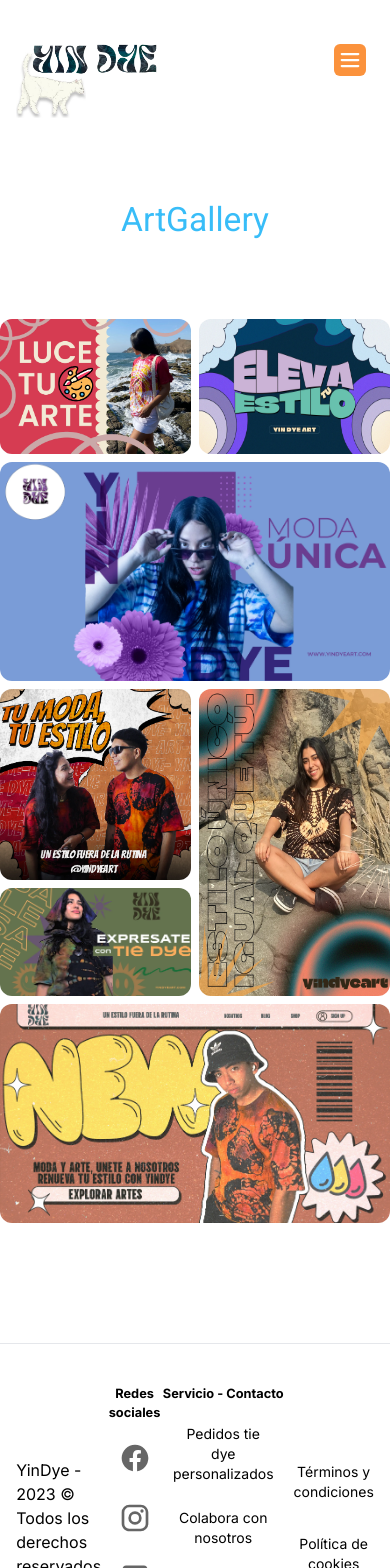
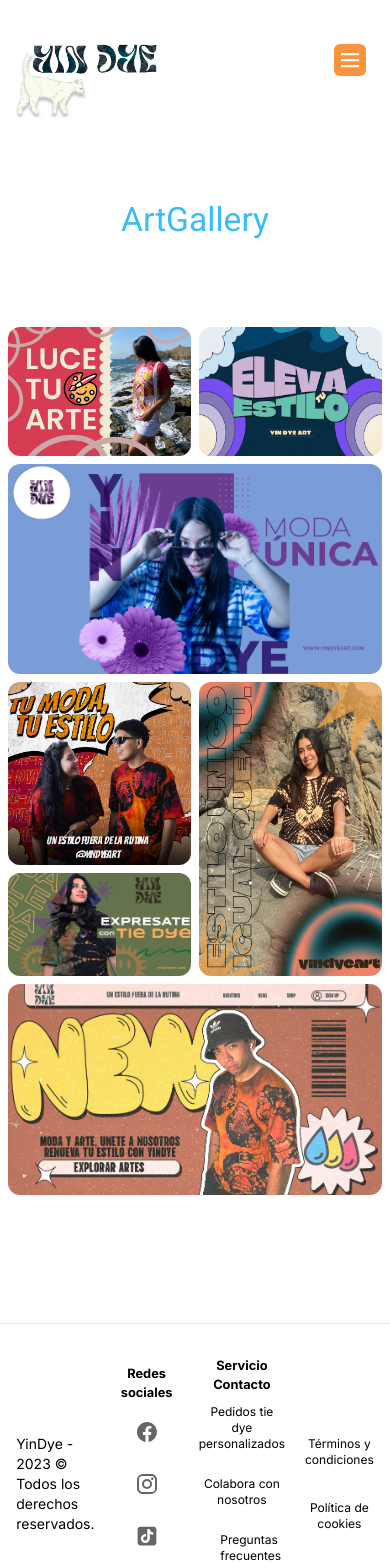
Before and after one commit to enzoosorio/yindye2.0, a Next.js app: page /artgallery in a window 390 px wide. Shown: the top 1568 px of the page. Built offline with nearby package versions, Linux system fonts and the light colour scheme; a web font is replaced by a local one.

Commit message:
doing little changes in footer, textEffect and gallery

```diff
--- a/src/components/Footer.jsx
+++ b/src/components/Footer.jsx
@@ -1,7 +1,7 @@
 export default function Footer() {
   return (
     <section className="relative flex w-11/12 md:w-full  2xl:w-[1080px] mx-auto items-center justify-center mt-20  mb-3 gap-5 ">
-      <h2 className="w-20 text-md">
+      <h2 className="w-20 text-sm md:text-base ">
         YinDye - 2023 &copy; Todos los derechos reservados.
       </h2>
       <div className="flex flex-col items-center justify-center w-3/12">
@@ -11,8 +11,7 @@
         <div className="flex flex-col gap-7 md:gap-5">
           <svg
             xmlns="http://www.w3.org/2000/svg"
-            width="32"
-            height="32"
+            className="w-6 h-6 md:w-8 md:h-8"
             viewBox="0 0 24 24"
           >
             <path
@@ -22,8 +21,7 @@
           </svg>
           <svg
             xmlns="http://www.w3.org/2000/svg"
-            width="32"
-            height="32"
+            className="w-6 h-6 md:w-8 md:h-8"
             viewBox="0 0 24 24"
           >
             <path
@@ -33,8 +31,7 @@
           </svg>
           <svg
             xmlns="http://www.w3.org/2000/svg"
-            width="32"
-            height="32"
+            className="w-6 h-6 md:w-8 md:h-8"
             viewBox="0 0 1024 1024"
           >
             <path
@@ -46,16 +43,18 @@
         </div>
       </div>
       <div className="flex flex-col items-center justify-center w-4/12 ">
-        <small className="absolute text-center -top-10">
-          <b>Servicio - Contacto</b>
+        <small className="absolute text-center -top-12 md:-top-10  w-20 md:w-auto">
+          <b>
+            Servicio <span className="hidden md:inline">-</span> Contacto
+          </b>
         </small>
-        <div className="text-sm flex flex-col items-center justify-center text-center gap-6">
-          <p>Pedidos tie dye personalizados</p>
+        <div className="text-xs md:text-sm flex flex-col items-center justify-center text-center gap-6">
+          <p className="">Pedidos tie dye personalizados</p>
           <p>Colabora con nosotros</p>
-          <p>Preguntas frecuentes</p>
+          <p className=" w-1/2 sm:w-full">Preguntas frecuentes</p>
         </div>
       </div>
-      <div className="flex flex-col items-center justify-center gap-8 text-sm w-3/12  text-center">
+      <div className="flex flex-col items-center justify-center gap-8 text-xs md:text-sm w-3/12  text-center">
         <p>Términos y condiciones</p>
         <p>Política de cookies</p>
       </div>
--- a/src/components/Gallery.jsx
+++ b/src/components/Gallery.jsx
@@ -40,7 +40,7 @@
       >
         ArtGallery
       </h1>
-      <div className="w-full 2xl:w-[1080px] grid grid-cols-4 mx-auto mt-36 mb-20 gap-2 ">
+      <div className="w-full 2xl:w-[1080px] grid grid-cols-4 mx-auto mt-36 mb-20 gap-2 p-2 md:p-0">
         <Image
           ref={image1Ref}
           src={Gallery1}
--- a/src/components/textEffect.jsx
+++ b/src/components/textEffect.jsx
@@ -3,9 +3,11 @@
 import useIsVisible from "@/utils/useIsVisible";
 import { useRef } from "react";
 
-export default function TextEffect() {
+export default function TextEffect({ children }) {
   const subtitleRef = useRef();
   const isVisible = useIsVisible(subtitleRef);
+
+  const arrayChildren = children?.split("");
 
   return (
     <>
@@ -15,36 +17,12 @@
           isVisible ? "opacity-100" : "opacity-0"
         }`}
       >
-        <span className="hover:text-4xl hover:text-blue-700 lg:hover:text-4.5xl transition-colors duration-75">
-          A
-        </span>
-        <span className="hover:text-4xl hover:text-blue-700 lg:hover:text-4.5xl transition-colors duration-75">
-          r
-        </span>
-        <span className="hover:text-4xl hover:text-blue-700 lg:hover:text-4.5xl transition-colors duration-75">
-          t
-        </span>
-        <span className="hover:text-4xl hover:text-blue-700  lg:hover:text-4.5xl transition-colors duration-75">
-          b
-        </span>
-        <span className="hover:text-4xl hover:text-blue-700 lg:hover:text-4.5xl transition-colors duration-75">
-          l
-        </span>
-        <span className="hover:text-4xl hover:text-blue-700 lg:hover:text-4.5xl transition-colors duration-75">
-          o
-        </span>
-        <span className="hover:text-4xl hover:text-blue-700 lg:hover:text-4.5xl transition-colors duration-75">
-          g
-        </span>
-      </h2>
-      <h2
-        className={`mt-[20px] 2xl:w-[1080px] text-center md:text-left text-lg lg:text-xl text-pretty font-bold text-gray-500 w-11/12 md:w-full mx-auto transition-opacity duration-[1000ms] ${
-          isVisible ? "opacity-100" : "opacity-0"
-        }`}
-      >
-        En esta sección queremos expresarnos y dar a conocer un poco más los
-        estilos de arte que podemos hacer, y que tú también puedes. Súmate a
-        #freeart #yindyeart
+        {arrayChildren &&
+          arrayChildren.map((letter) => (
+            <span className="hover:text-4xl hover:text-blue-700 lg:hover:text-4.5xl transition-colors duration-75">
+              {letter}
+            </span>
+          ))}
       </h2>
     </>
   );
```
